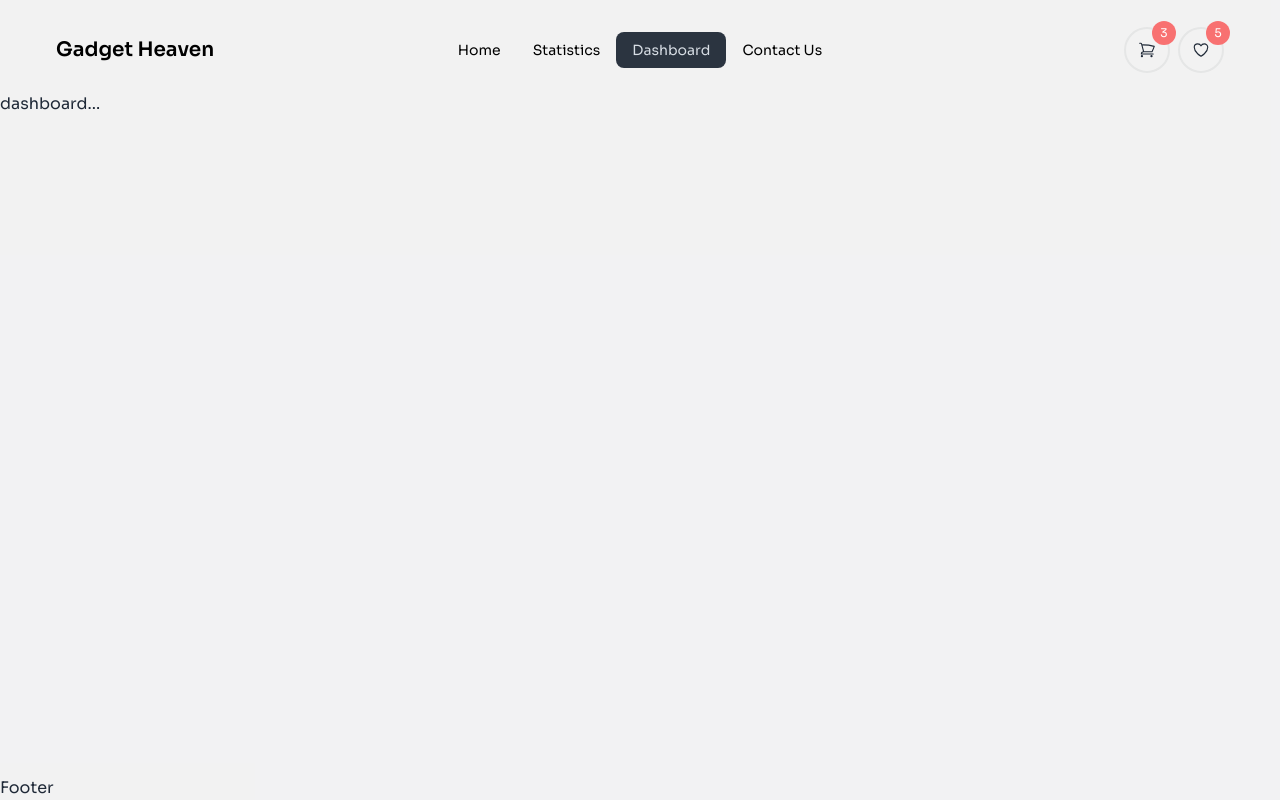
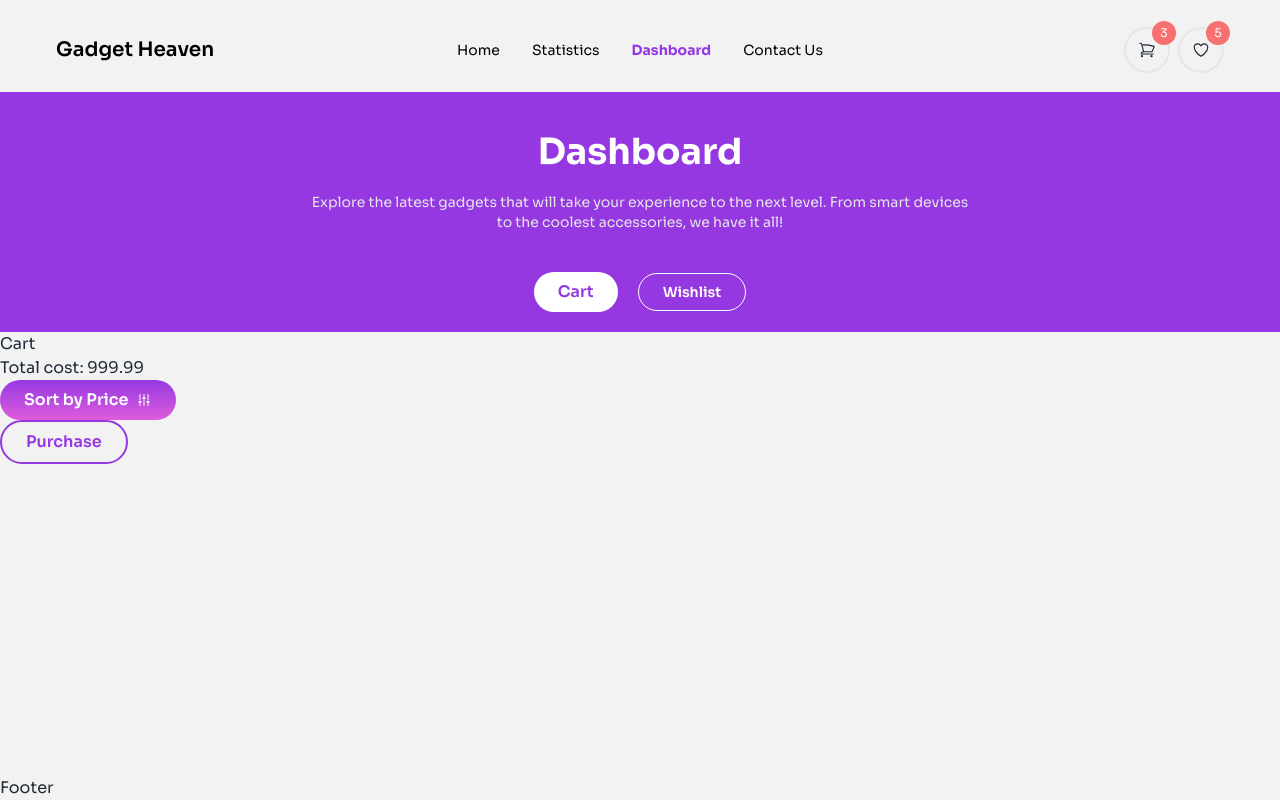
Before and after one commit to programming-hero-web-course-4/b10a8-gadget-heaven-Rashad-Stack, a React (Vite) app: page /dashboard in a window 1280 px wide. Built offline with nearby package versions, Linux system fonts and the light colour scheme.

Commit message:
Add Dashboard page and WishlistCartProducts component; update routing and enhance Hero and Button components for improved functionality

```diff
--- a/src/App.jsx
+++ b/src/App.jsx
@@ -1,4 +1,5 @@
 import { createBrowserRouter, RouterProvider } from "react-router-dom";
+import Dashboard from "./pages/Dashboard";
 import Home from "./pages/Home";
 import ProductDetails from "./pages/ProductDetails";
 import RootLayout from "./pages/RootLayout";
@@ -13,7 +14,7 @@ const router = createBrowserRouter([
         element: <Home />,
       },
       {
-        path: "/product/:productId",
+        path: "product/:productId",
         element: <ProductDetails />,
       },
       {
@@ -22,7 +23,7 @@ const router = createBrowserRouter([
       },
       {
         path: "/dashboard",
-        element: <div>dashboard...</div>,
+        element: <Dashboard />,
       },
       {
         path: "/contact-us",
--- a/src/components/Button.jsx
+++ b/src/components/Button.jsx
@@ -6,18 +6,22 @@ export default function Button({
   type = "default",
   children,
   handleClick,
+  className,
 }) {
   const variant = {
     default: "bg-base-100 text-brand",
-    outline:
-      "outline-brand text-brand hover:bg-brand hover:text-base-100 outline outline-offset-0",
+    outline: "bg-transparent text-brand border-2 border-brand",
     primary: "bg-brand text-base-100 text-sm",
+    "outline-base":
+      "border border-base-100 text-base-100 text-sm bg-transparent",
+    gradient: "bg-gradient-to-t from-[#DE5DDC] to-brand text-white",
+    "gradient-outline": "bg-transparent text-brand border-2 border-brand",
   };
 
   return to ? (
     <Link
       to={to}
-      className={`${variant[type]} flex items-center justify-center gap-2 rounded-full px-6 py-2 text-center font-semibold transition-transform active:scale-95`}
+      className={`${variant[type]} ${className} flex items-center justify-center gap-2 rounded-full px-6 py-2 text-center font-semibold transition-transform active:scale-95`}
     >
       {children}
     </Link>
@@ -35,5 +39,6 @@ Button.propTypes = {
   to: PropTypes.string,
   children: PropTypes.node,
   type: PropTypes.string,
+  className: PropTypes.string,
   handleClick: PropTypes.func,
 };
--- a/src/components/Hero.jsx
+++ b/src/components/Hero.jsx
@@ -1,15 +1,52 @@
-export default function Hero() {
+import PropTypes from "prop-types";
+import { useLocation, useSearchParams } from "react-router-dom";
+import Button from "./Button";
+
+export default function Hero({ title, description }) {
+  const [searchParam, setSearchParam] = useSearchParams();
+  const activeTab = searchParam.get("tab") || "cart";
+  const location = useLocation();
+  const isDashboard = location.pathname === "/dashboard";
+
+  function handleClick(value) {
+    searchParam.set("tab", value);
+    setSearchParam(searchParam);
+  }
+
   return (
     <section className="bg-brand">
-      <div className="container mx-auto max-w-7xl space-y-5 pb-40 pt-10">
-        <h1 className="text-base-100 text-center text-4xl font-bold">
-          Product Details
+      <div
+        className={`container mx-auto max-w-7xl space-y-5 pt-10 ${isDashboard ? "pb-0" : "pb-40"}`}
+      >
+        <h1 className="text-center text-4xl font-bold text-base-100">
+          {title}
         </h1>
-        <p className="text-base-300 mx-auto max-w-2xl text-center text-sm">
-          Explore the latest gadgets that will take your experience to the next
-          level. From smart devices to the coolest accessories, we have it all!
+        <p className="mx-auto max-w-2xl text-center text-sm text-base-300">
+          {description}
         </p>
+
+        {isDashboard && (
+          <div className="flex items-center justify-center gap-5 py-5">
+            <Button
+              type={activeTab === "cart" ? "default" : "outline-base"}
+              handleClick={() => handleClick("cart")}
+            >
+              Cart
+            </Button>
+            <Button
+              handleClick={() => handleClick("wishlist")}
+              type={activeTab === "wishlist" ? "default" : "outline-base"}
+            >
+              Wishlist
+            </Button>
+          </div>
+        )}
       </div>
     </section>
   );
 }
+
+Hero.propTypes = {
+  title: PropTypes.string.isRequired,
+  description: PropTypes.string.isRequired,
+};
--- a/src/components/Navbar.jsx
+++ b/src/components/Navbar.jsx
@@ -9,7 +9,7 @@ export default function Navbar() {
 
   return (
     <nav
-      className={`${isHome && "bg-brand"} outline-base-300 mt-2 rounded-t-xl -outline outline-offset-2 sm:p-2 md:mx-3 lg:mx-10`}
+      className={`${isHome && "bg-brand"} mt-2 rounded-t-xl -outline outline-offset-2 outline-base-300 sm:p-2 md:mx-3 lg:mx-10`}
     >
       <div className="container mx-auto max-w-7xl">
         <div className="navbar">
@@ -37,7 +37,7 @@ export default function Navbar() {
               </div>
               <ul
                 tabIndex={0}
-                className="menu menu-sm dropdown-content bg-base-100 rounded-box z-[1] mt-3 w-52 p-2 shadow"
+                className="menu dropdown-content menu-sm z-[1] mt-3 w-52 rounded-box bg-base-100 p-2 shadow"
               >
                 {navItems.map((item) => (
                   <li key={item.name}>
@@ -55,11 +55,17 @@ export default function Navbar() {
           <div className="navbar-center hidden lg:flex">
             <ul className="menu menu-horizontal px-1">
               {navItems.map((item) => (
-                <li
-                  key={item.name}
-                  className={`${isHome ? "text-white" : "text-black"}`}
-                >
-                  <NavLink to={item.path}>{item.name}</NavLink>
+                <li key={item.name}>
+                  <NavLink
+                    to={item.path}
+                    className={({ isActive }) =>
+                      isActive
+                        ? `${isHome ? "bg-transparent font-bold !text-white underline visited:text-white hover:!bg-transparent focus:!bg-transparent active:!bg-transparent" : "font-bold !text-brand hover:!bg-transparent focus:!bg-transparent active:!bg-transparent"}`
+                        : `${isHome ? "text-white hover:!bg-transparent focus:!bg-transparent active:!bg-transparent" : "text-black hover:!bg-transparent focus:!bg-transparent active:!bg-transparent"}`
+                    }
+                  >
+                    {item.name}
+                  </NavLink>
                 </li>
               ))}
             </ul>
--- /dev/null
+++ b/src/components/WishlistCartProducts.jsx
@@ -0,0 +1,23 @@
+import { HiAdjustmentsVertical } from "react-icons/hi2";
+import Button from "./Button";
+
+export default function WishlistCartProducts() {
+  return (
+    <section>
+      <div className="container mx-auto max-w-7xl">
+        <div>
+          <h1 className="">Cart</h1>
+          <div>
+            <h2>Total cost: 999.99</h2>
+            <div>
+              <Button type="gradient">
+                Sort by Price <HiAdjustmentsVertical />
+              </Button>
+              <Button type="gradient-outline">Purchase</Button>
+            </div>
+          </div>
+        </div>
+      </div>
+    </section>
+  );
+}
--- /dev/null
+++ b/src/pages/Dashboard.jsx
@@ -0,0 +1,15 @@
+import Hero from "../components/Hero";
+import WishlistCartProducts from "../components/WishlistCartProducts";
+
+export default function Dashboard() {
+  return (
+    <>
+      <Hero
+        title="Dashboard"
+        description="Explore the latest gadgets that will take your experience to the next level. From smart devices to the coolest accessories, we have it all!"
+      />
+
+      <WishlistCartProducts />
+    </>
+  );
+}
--- a/src/pages/ProductDetails.jsx
+++ b/src/pages/ProductDetails.jsx
@@ -7,9 +7,13 @@ import Hero from "../components/Hero";
 export default function ProductDetails() {
   return (
     <>
-      <Hero />
+      <Hero
+        title="Product Details"
+        description="Explore the latest gadgets that will take your experience to the next
+          level. From smart devices to the coolest accessories, we have it all!"
+      />
       <FloatSection>
-        <div className="card lg:card-side bg-base-100 shadow-xl">
+        <div className="card bg-base-100 shadow-xl lg:card-side">
           <figure>
             <img
               src="https://img.daisyui.com/images/stock/photo-1494232410401-ad00d5433cfa.webp"
@@ -21,7 +25,7 @@ export default function ProductDetails() {
             <p className="flex-grow-0 font-semibold text-gray-700">
               Price: $99.99
             </p>
-            <span className="bg-success/15 text-success border-success w-fit rounded-full border px-4 py-2 text-sm font-semibold">
+            <span className="w-fit rounded-full border border-success bg-success/15 px-4 py-2 text-sm font-semibold text-success">
               In Stock
             </span>
             <p className="flex-grow-0 text-sm text-gray-600">
@@ -53,7 +57,7 @@ export default function ProductDetails() {
                   value={4.8}
                   edit={false}
                 />
-                <span className="bg-base-300 rounded-full px-3 py-1 text-sm">
+                <span className="rounded-full bg-base-300 px-3 py-1 text-sm">
                   4.8
                 </span>
               </div>
```
Also changed, not shown: public/200.html (added, +18 -0 lines), 1 other file (tests, documents, lock files or other folders).
